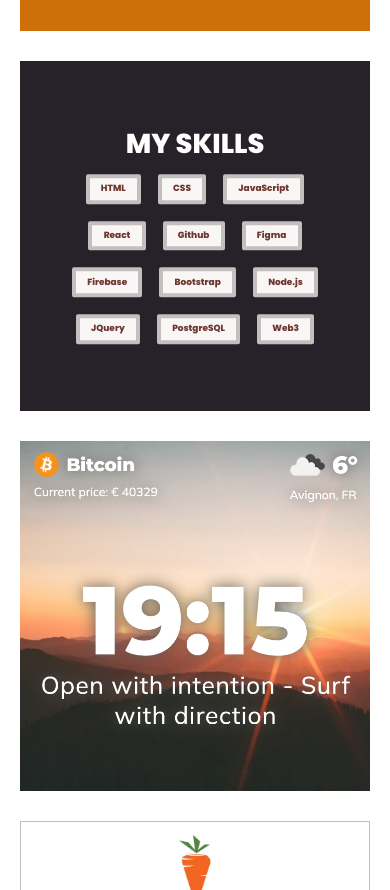
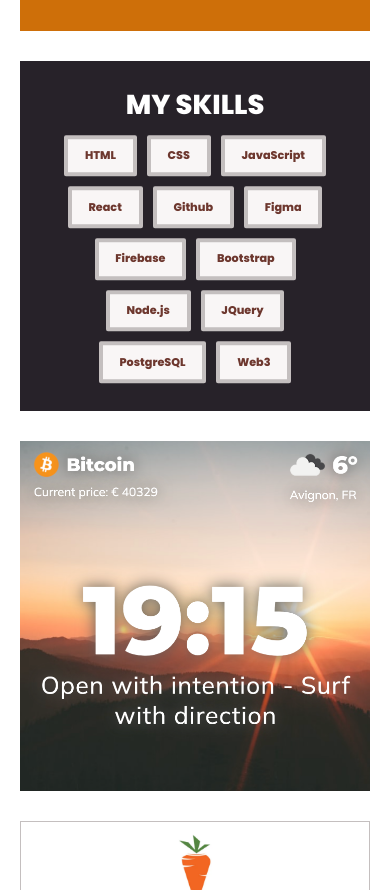
Before and after one commit to GermaineDeNigris/germainedenigris.com, a React (Create React App) app: page / in a window 390 px wide. Shown: the part 860-1750 px from the top of the page. Built offline with nearby package versions, Linux system fonts and the light colour scheme.

Commit message:
fixed skill size for mobile

```diff
--- a/src/index.css
+++ b/src/index.css
@@ -559,20 +559,24 @@ textarea {
   }
 }
 
-@media only screen and (max-width: 25em) {
+@media only screen and (max-width: 1200px) {
+  .skills-list {
+    margin: auto;
+    display: flex;
+    flex-wrap: wrap;
+    gap: 10px;
+    justify-content: center;
+  }
+
   .skill {
     background: var(--white);
     color: var(--brick);
-    padding: 1.5% 4%;
+    padding: 3% 6%;
     font-weight: bold;
-    font-size: 1rem;
+    font-size: 1.25rem;
     text-align: center;
     border: var(--grey) solid 4px;
     border-radius: 2px;
-  }
-
-  .skill-list {
-    margin-top: -300px;
   }
 }
 
```
